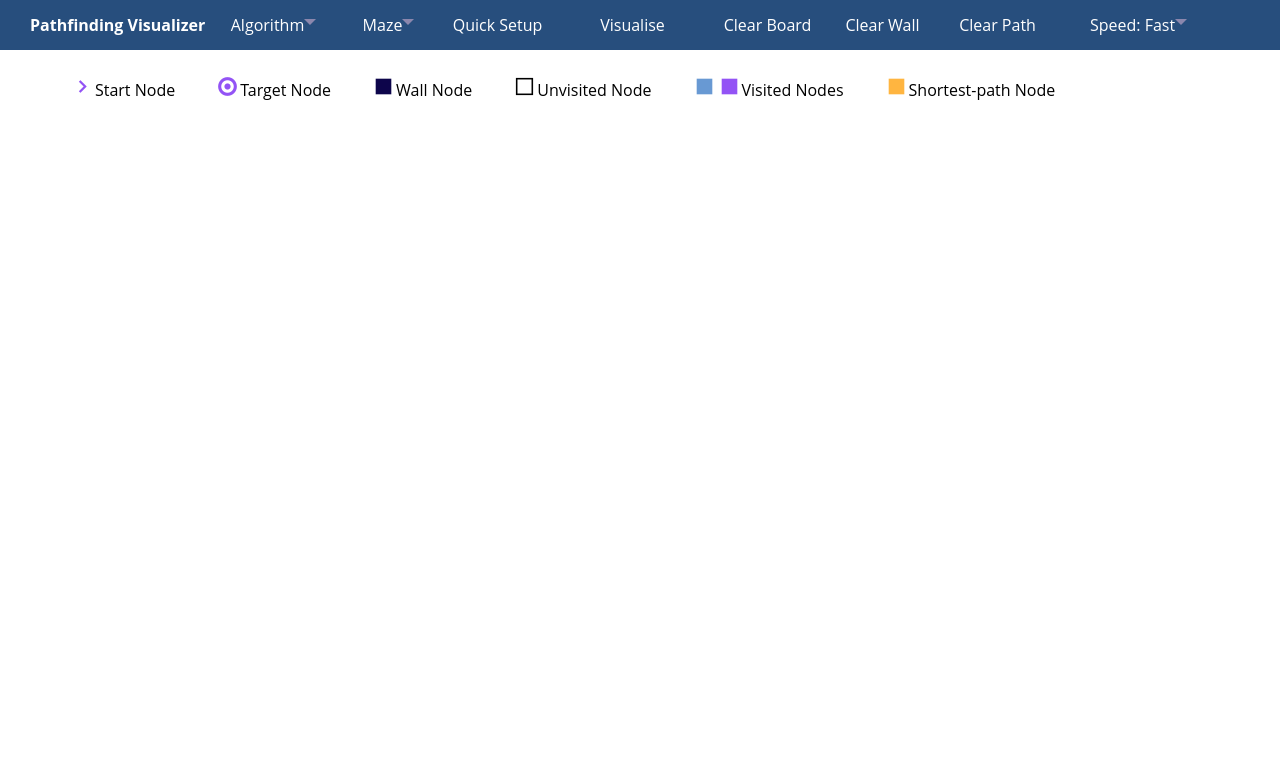
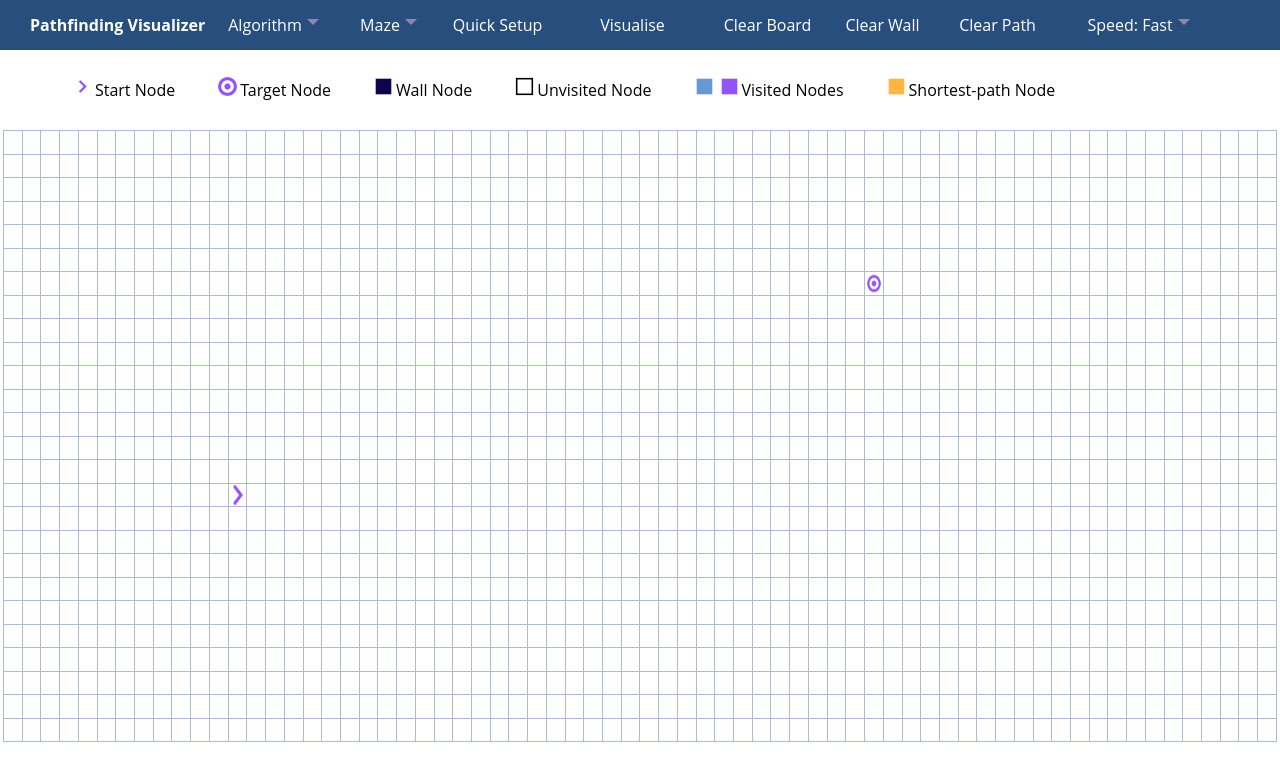
Before and after one commit to mnsavag/pathfinding-visualizer.github.io, a website with bundled scripts: page index.html in a window 1280 px wide. Built offline with nearby package versions, Linux system fonts and the light colour scheme.

Commit message:
Change relative paths

```diff
--- a/index.html
+++ b/index.html
@@ -94,6 +94,6 @@
         </div>
     </div>
 
-    <script type="module" src="./src/main.js"></script>
+    <script type="module" src="src/main.js"></script>
 </body>
 </html>
--- a/src/DOMEntities/mapDOM.js
+++ b/src/DOMEntities/mapDOM.js
@@ -1,58 +1,58 @@
-//import { getGreatestMultiple, getSelectorHeight } from "../miscellaneous/utility.js"
-//import { createCellTag } from "./cellDOM.js"
+import { getGreatestMultiple, getSelectorHeight } from "../miscellaneous/utility.js"
+import { createCellTag } from "./cellDOM.js"
 
 
-//export class MapDOM {
-//    constructor(map) {
-//        this.xCnt = map[0].length
-//        this.yCnt = map.length
+export class MapDOM {
+    constructor(map) {
+        this.xCnt = map[0].length
+        this.yCnt = map.length
 
-//        const tableTag = document.createElement("table")
-//        tableTag.setAttribute("class", "grid")
+        const tableTag = document.createElement("table")
+        tableTag.setAttribute("class", "grid")
 
-//        this._mapSelector = tableTag
-//    }
+        this._mapSelector = tableTag
+    }
 
-//    createMapDOM(map) {
-//        document.body.appendChild(this._mapSelector)
+    createMapDOM(map) {
+        document.body.appendChild(this._mapSelector)
 
-//        for (const row of map) {
-//            let rowDOM = document.createElement("tr")
-//            for (const cell of row) {
-//                const cellDOM = createCellTag(cell)
-//                cell.DOM = cellDOM
-//                rowDOM.appendChild(cellDOM)
-//            }
-//            this._mapSelector.appendChild(rowDOM)
-//        }
-//        this.resizeMapDOM()
-//    }
+        for (const row of map) {
+            let rowDOM = document.createElement("tr")
+            for (const cell of row) {
+                const cellDOM = createCellTag(cell)
+                cell.DOM = cellDOM
+                rowDOM.appendChild(cellDOM)
+            }
+            this._mapSelector.appendChild(rowDOM)
+        }
+        this.resizeMapDOM()
+    }
 
-//    resizeMapDOM() {
-//        const headerHeight = getSelectorHeight(".header")
-//        const sectionToolHeight = getSelectorHeight(".section")
+    resizeMapDOM() {
+        const headerHeight = getSelectorHeight(".header")
+        const sectionToolHeight = getSelectorHeight(".section")
 
-//        this._mapSelector.style.height = this._getResizeSideInPX(document.documentElement.clientHeight - headerHeight - sectionToolHeight, this.xCnt)
-//        this._mapSelector.style.width = this._getResizeSideInPX(document.documentElement.clientWidth, this.yCnt)
-//    }
+        this._mapSelector.style.height = this._getResizeSideInPX(document.documentElement.clientHeight - headerHeight - sectionToolHeight, this.xCnt)
+        this._mapSelector.style.width = this._getResizeSideInPX(document.documentElement.clientWidth, this.yCnt)
+    }
 
-//    _getResizeSideInPX(availableLen, cellCnt) {
-//        return getGreatestMultiple(availableLen, cellCnt).toString() + "px"
-//    }
+    _getResizeSideInPX(availableLen, cellCnt) {
+        return getGreatestMultiple(availableLen, cellCnt).toString() + "px"
+    }
 
-//    getMapSelector() {
-//        return this._mapSelector
-//    }
+    getMapSelector() {
+        return this._mapSelector
+    }
 
-//    addMapObjectEventListener() {
-//        for (const row of this._mapSelector.childNodes) {
-//            for (const cell of row.childNodes) {
-//                cell.addEventListener("addObject", (event) => {
-//                    const currCell = event.target
-//                    currCell.className = event["mapObject"].cellClass
-//                    currCell.appendChild(event["mapObject"].getDOMView())
-//                })
-//            }
-//        }
-//    }
-//}
+    addMapObjectEventListener() {
+        for (const row of this._mapSelector.childNodes) {
+            for (const cell of row.childNodes) {
+                cell.addEventListener("addObject", (event) => {
+                    const currCell = event.target
+                    currCell.className = event["mapObject"].cellClass
+                    currCell.appendChild(event["mapObject"].getDOMView())
+                })
+            }
+        }
+    }
+}
```
